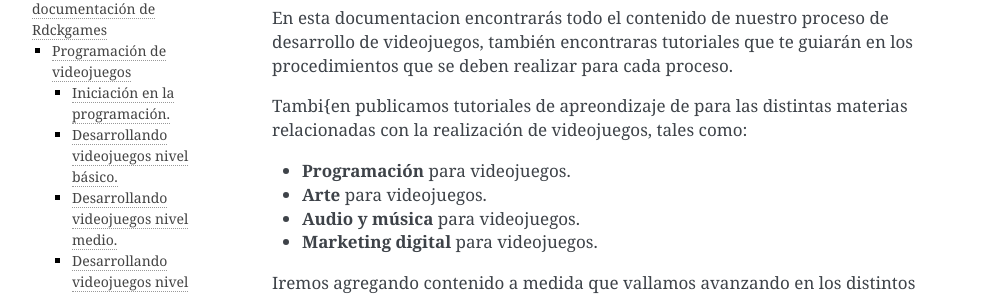
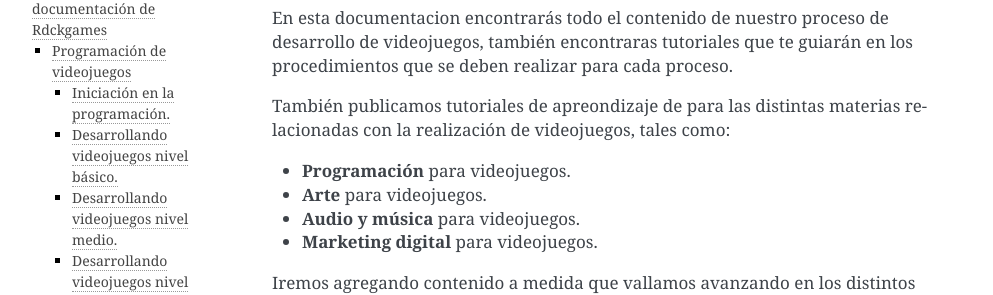
Before and after one commit to RKiemGames/docs, a Sphinx documentation site: the page built from docs/source/index.md, in a window 1280 px wide. Shown: the part 153-448 px from the top of the page, without its empty margins (148-1141 px from the left). Built offline with Sphinx 7.4.7, drawn with Linux system fonts in a browser that asks for light colours.

Commit message:
Update index.md
corrección ortográfica.

```diff
--- a/docs/source/index.md
+++ b/docs/source/index.md
@@ -2,7 +2,7 @@
 
 En esta documentacion encontrarás todo el contenido de nuestro proceso de desarrollo de videojuegos, también encontraras tutoriales que te guiarán en los procedimientos que se deben realizar para cada proceso.
 
-Tambi{en publicamos tutoriales de apreondizaje de para las distintas materias relacionadas con la realización de videojuegos, tales como:
+También publicamos tutoriales de apreondizaje de para las distintas materias relacionadas con la realización de videojuegos, tales como:
 
 * **Programación** para videojuegos.
 * **Arte** para videojuegos.
```
